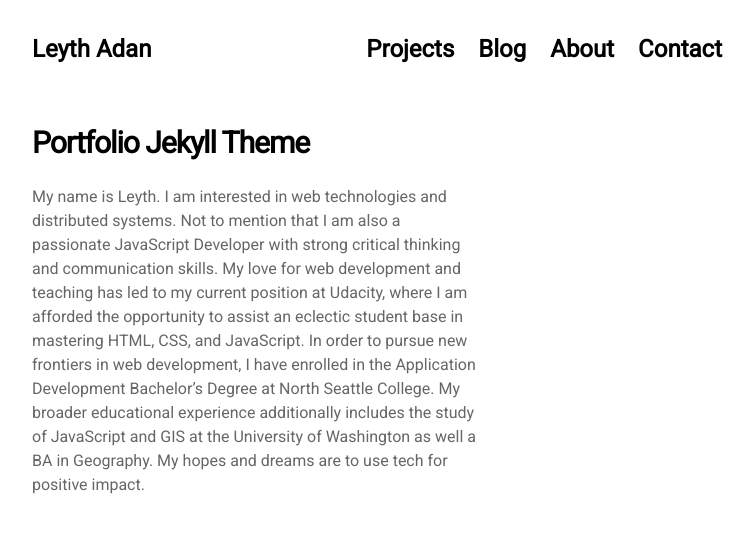
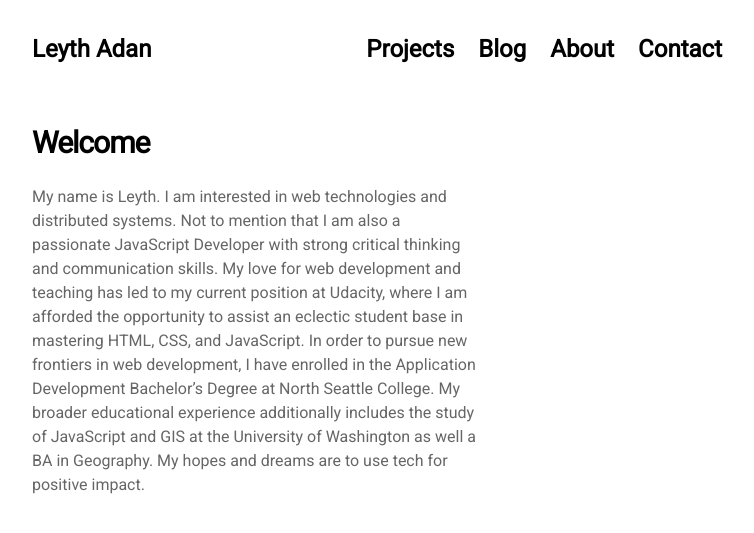
Before and after one commit to wehelie/leyth, a Jekyll site: the page built from about.html, in a window 1280 px wide. Shown: the top 533 px of the page, without its empty margins (263-1017 px from the left). Built offline with Jekyll 4.4.1, drawn with Linux system fonts in a browser that asks for light colours; nearby versions of some CDN libraries.

```diff
--- a/_data/settings.yml
+++ b/_data/settings.yml
@@ -29,13 +29,13 @@ seo:
 
 # NOTE: If you want to use Google Analytics for basic web tracking: Just uncomment and enter your UA-Code here.
 
-#google-analytics-ua: UA-XXXXXX-X
+google-analytics-ua: UA-109491530-1
 
 #-------------------------------
 # About Section
 
 about: >
-  # Portfolio Jekyll Theme
+  # Welcome
 
   My name is Leyth. I am interested in web technologies and distributed systems. Not to mention that I am also a passionate JavaScript Developer with strong critical thinking and communication skills.
   My love for web development and teaching has led to my current position at Udacity, where I am afforded the opportunity to assist an eclectic student base in mastering HTML, CSS, and JavaScript.
```
